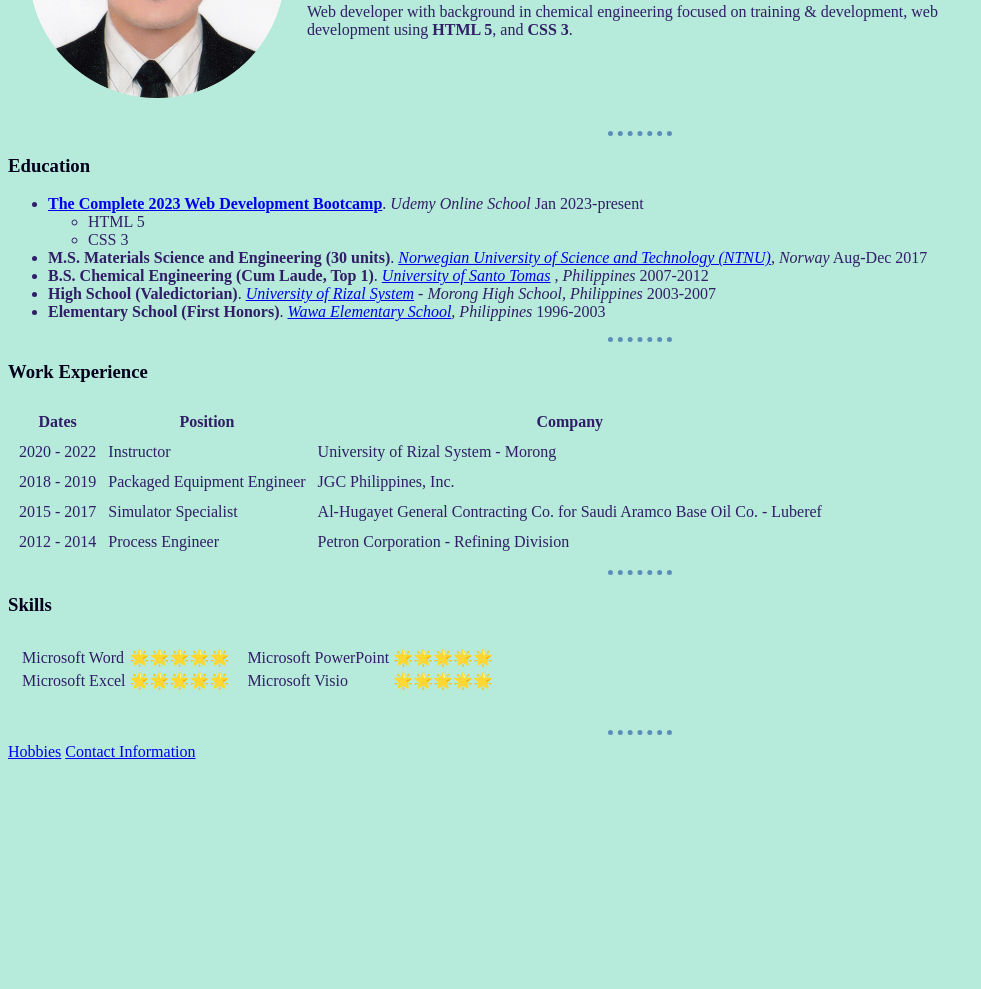
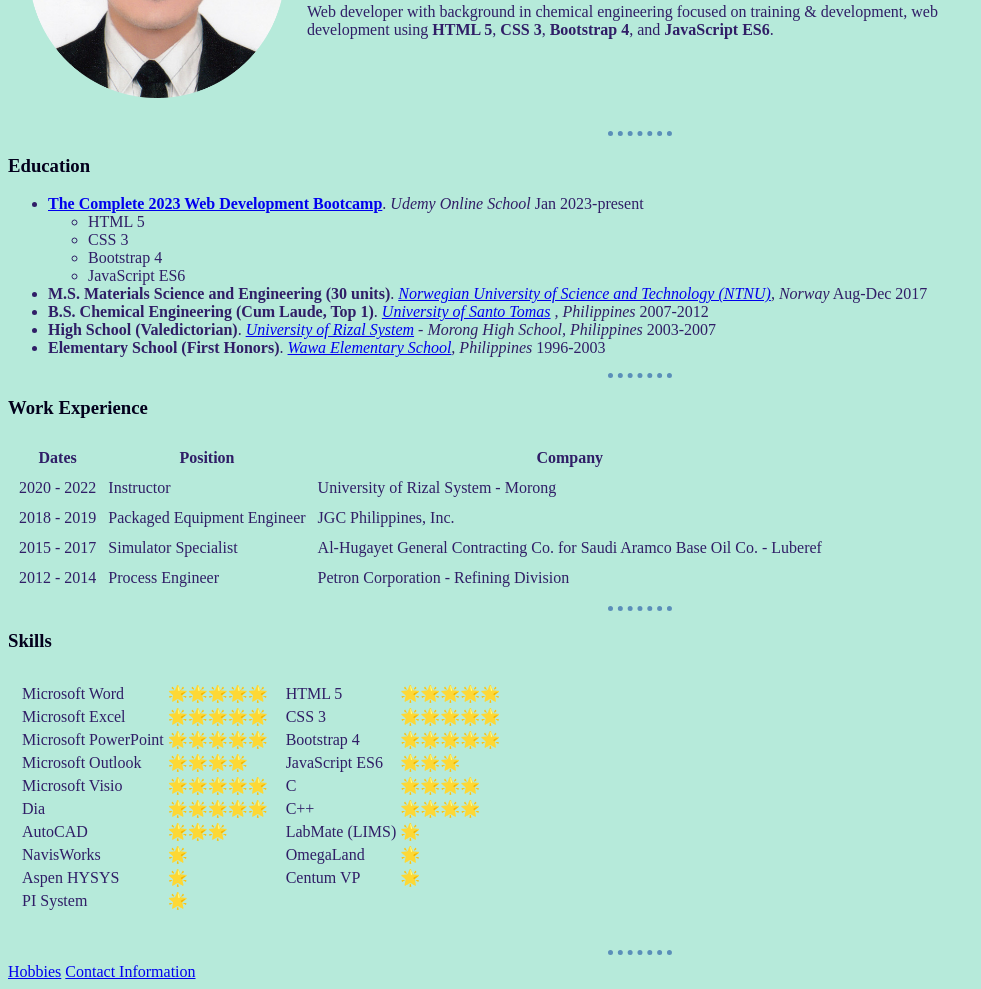
Before and after one commit to ajpenano/cv, a plain HTML site: page index.html in a window 1280 px wide. Shown: the part 187-1176 px from the top of the page, without its empty margins (0-981 px from the left). Before the commit the page ends 956 px from the top, so only its background shows below. Drawn offline with Linux system fonts and the light colour scheme.

Commit message:
Updated HTML 230314
Added More Skills

```diff
--- a/index.html
+++ b/index.html
@@ -3,7 +3,7 @@
 
 <head>
     <meta charset="UTF-8">
-    <title>😃 Aaron's Personal Site 😃</title>
+    <title>CV - Aaron Joseph Peñano</title>
     <link rel="stylesheet" href="css/styles.css">
 </head>
 
@@ -14,7 +14,7 @@
             <td width="680">
                 <h1>Aaron Joseph J. Peñano</h1>
                 <p><em>Web Developer and Chemical Engineer</em></p>
-                <p>Web developer with background in chemical engineering focused on training & development, web development using <strong>HTML 5</strong>, and <strong>CSS 3</strong>.</p>
+                <p>Web developer with background in chemical engineering focused on training & development, web development using <strong>HTML 5</strong>, <strong>CSS 3</strong>, <strong>Bootstrap 4</strong>, and <strong>JavaScript ES6</strong>.</p>
             </td>
         </tr>
     </table>
@@ -25,6 +25,8 @@
             <ul>
                 <li>HTML 5</li>
                 <li>CSS 3</li>
+                <li>Bootstrap 4</li>
+                <li>JavaScript ES6</li>
             </ul>
         </li>
         <li><b>M.S. Materials Science and Engineering (30 units)</b>. <i><a href="https://www.ntnu.edu/">Norwegian University of Science and Technology (NTNU)</a>, Norway</i> Aug-Dec 2017</li>
@@ -80,17 +82,77 @@
                         <td>Microsoft Excel</td>
                         <td>🌟🌟🌟🌟🌟</td>
                     </tr>
-                </table>
-            </td>
-            <td>
-                <table>
                     <tr>
                         <td>Microsoft PowerPoint</td>
                         <td>🌟🌟🌟🌟🌟</td>
                     </tr>
                     <tr>
+                        <td>Microsoft Outlook</td>
+                        <td>🌟🌟🌟🌟</td>
+                    </tr>
+                    <tr>
                         <td>Microsoft Visio</td>
                         <td>🌟🌟🌟🌟🌟</td>
+                    </tr>
+                    <tr>
+                        <td>Dia</td>
+                        <td>🌟🌟🌟🌟🌟</td>
+                    </tr>
+                    <tr>
+                        <td>AutoCAD</td>
+                        <td>🌟🌟🌟</td>
+                    </tr>
+                    <tr>
+                        <td>NavisWorks</td>
+                        <td>🌟</td>
+                    </tr>
+                    <tr>
+                        <td>Aspen HYSYS</td>
+                        <td>🌟</td>
+                    </tr>
+                    <tr>
+                        <td>PI System</td>
+                        <td>🌟</td>
+                    </tr>
+                </table>
+            </td>
+            <td style="vertical-align: top;">
+                <table>
+                    <tr>
+                        <td>HTML 5</td>
+                        <td>🌟🌟🌟🌟🌟</td>
+                    </tr>
+                    <tr>
+                        <td>CSS 3</td>
+                        <td>🌟🌟🌟🌟🌟</td>
+                    </tr>
+                    <tr>
+                        <td>Bootstrap 4</td>
+                        <td>🌟🌟🌟🌟🌟</td>
+                    </tr>
+                    <tr>
+                        <td>JavaScript ES6</td>
+                        <td>🌟🌟🌟</td>
+                    </tr>
+                    <tr>
+                        <td>C</td>
+                        <td>🌟🌟🌟🌟</td>
+                    </tr>
+                    <tr>
+                        <td>C++</td>
+                        <td>🌟🌟🌟🌟</td>
+                    </tr>
+                    <tr>
+                        <td>LabMate (LIMS)</td>
+                        <td>🌟</td>
+                    </tr>
+                    <tr>
+                        <td>OmegaLand</td>
+                        <td>🌟</td>
+                    </tr>
+                    <tr>
+                        <td>Centum VP</td>
+                        <td>🌟</td>
                     </tr>
                 </table>
             </td>
```
